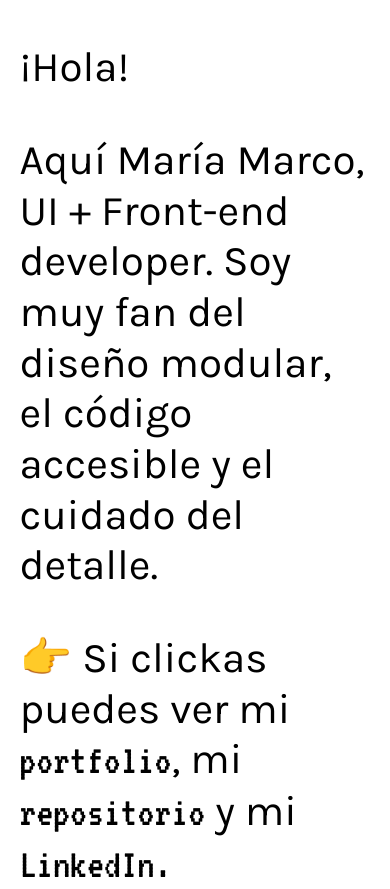
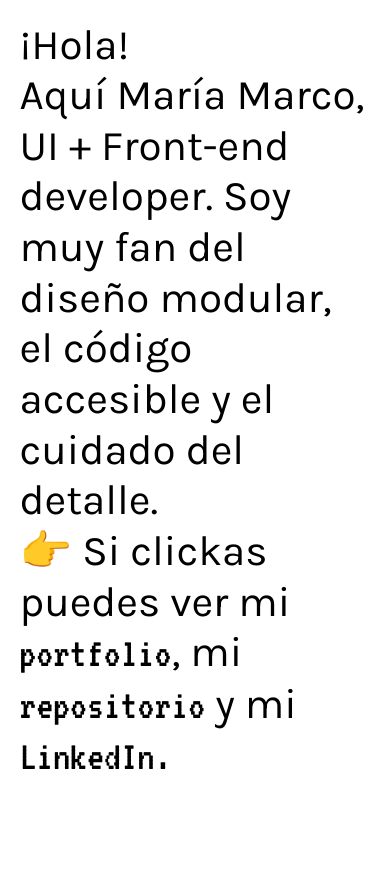
Before and after one commit to mariamarco/my-cv, a plain HTML site: page index.html in a window 390 px wide. After the commit the page ends 864 px from the top, so only its background shows below. Drawn offline with nearby package versions, Linux system fonts and the light colour scheme.

Commit message:
css update: html 100%

```diff
--- a/css/style.css
+++ b/css/style.css
@@ -1,15 +1,29 @@
 /* General Styles */
+html {
+  box-sizing: border-box;
+}
+
+*,
+*:before,
+*:after {
+  box-sizing: inherit;
+  margin: 0;
+  padding: 0;
+}
+
+html, body, .container {
+  height:100%;
+  min-height: 100%;
+}
 
 html {
   cursor: url(../images/cursor.png), auto;
-  height: 100vh;
 }
 
-body {
-  margin: 0;
-  padding: 0;
-  min-height: 100vh;
+.container {
+  margin: 5vw;
 }
+
 
 .mouse-container {
   position: absolute;
@@ -24,12 +38,6 @@ body {
   background-color: #ffc8bd;
   border-radius: 100px;
   z-index: -1;
-}
-
-
-.container {
-  margin: 5vw;
-  height: 100vh;
 }
 
 
@@ -48,8 +56,7 @@ a {
 }
 
 a:hover {
-  color: #03f7ce;
-  background: blue;
+  color: blue;
   transition: 0.3s;
   -webkit-transition: 0.3s;
   -moz-transition: 0.3s;
@@ -67,10 +74,11 @@ a:hover {
 }
 
 .hola:hover {
+  color: white;
   background-image: url(../images/developer.gif);
   background-repeat: no-repeat;
   background-size: cover;
-  height: 70vh;
+  height: 60vh;
 }
 
 
@@ -106,4 +114,11 @@ a:hover {
     font-size: 5vh;
     line-height: 6vh;
   }
+
+  .hola {
+    margin-right: 10%;
+  }
+  .hola:hover {
+    height: 40vh;
+  }
 }
```
